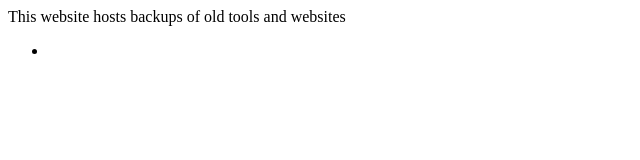
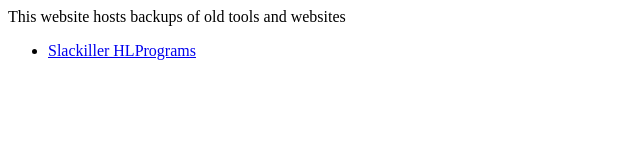
Before and after one commit to SamVanheer/Half-Life-Tools-Backup, a plain HTML site: page index.html in a window 1280 px wide. Shown: the whole page, without its empty margins (0-640 px from the left). Drawn offline with Linux system fonts and the light colour scheme.

Commit message:
Add name for Slackiller link

```diff
--- a/index.html
+++ b/index.html
@@ -6,7 +6,7 @@
 	<p>This website hosts backups of old tools and websites</p>
 
 	<ul>
-	<li><a href="hlprograms.html"/></li>
+	<li><a href="hlprograms.html">Slackiller HLPrograms</a></li>
 	</ul>
 </body>
 </html>
```
